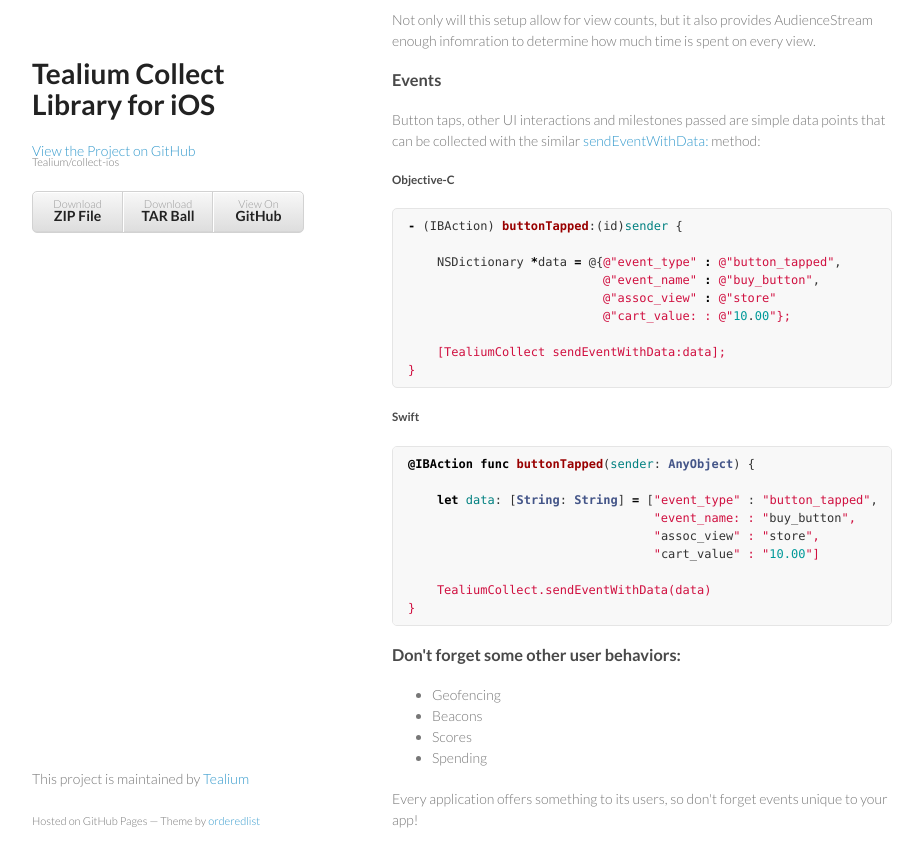
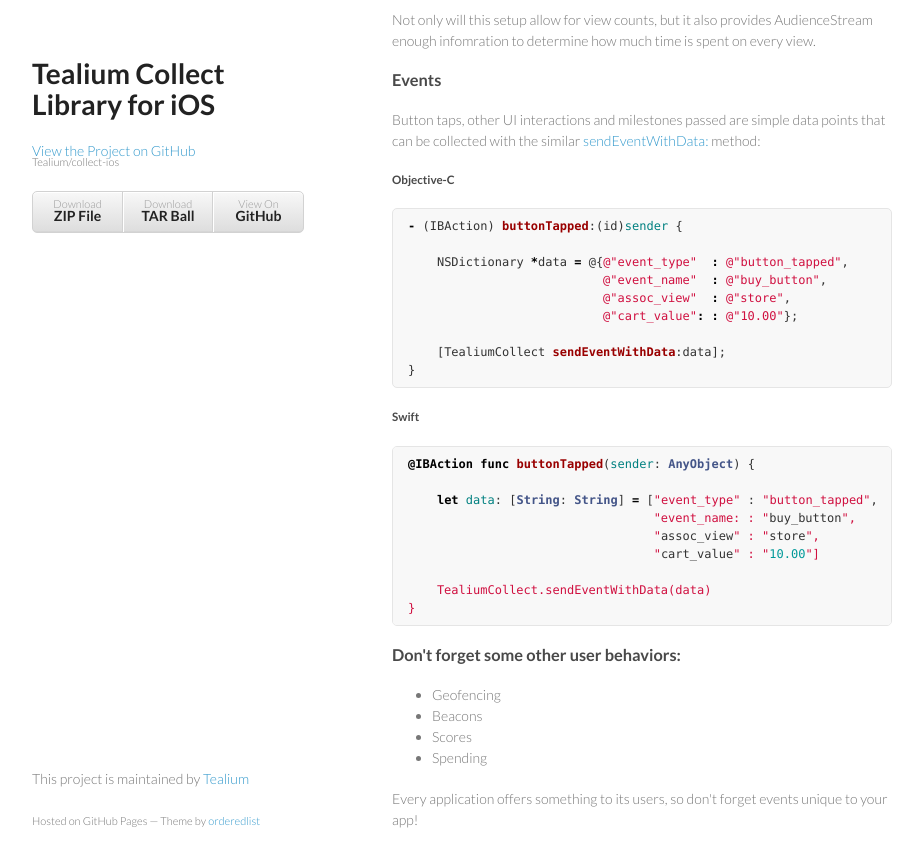
Before and after one commit to Tealium/collect-ios, a Jekyll site: the page built from _posts/1969-12-31-trackable-actions.md, in a window 1280 px wide and 900 px high, scrolled down 1128 px. Shown: the top 867 px of the window, without its empty margins (178-1101 px from the left). Built offline with Jekyll 4.4.1, drawn with Linux system fonts in a browser that asks for light colours; Markdown is read by kramdown in place of the engine named in the settings.

Commit message:
sample code syntax fix

````diff
--- a/_posts/1969-12-31-trackable-actions.md
+++ b/_posts/1969-12-31-trackable-actions.md
@@ -74,10 +74,10 @@
 ```objective-c
 - (IBAction) buttonTapped:(id)sender {
 
-    NSDictionary *data = @{@"event_type" : @"button_tapped",
-                           @"event_name" : @"buy_button",
-                           @"assoc_view" : @"store"
-                           @"cart_value: : @"10.00"};
+    NSDictionary *data = @{@"event_type"  : @"button_tapped",
+                           @"event_name"  : @"buy_button",
+                           @"assoc_view"  : @"store",
+                           @"cart_value": : @"10.00"};
 
     [TealiumCollect sendEventWithData:data];
 }
````
